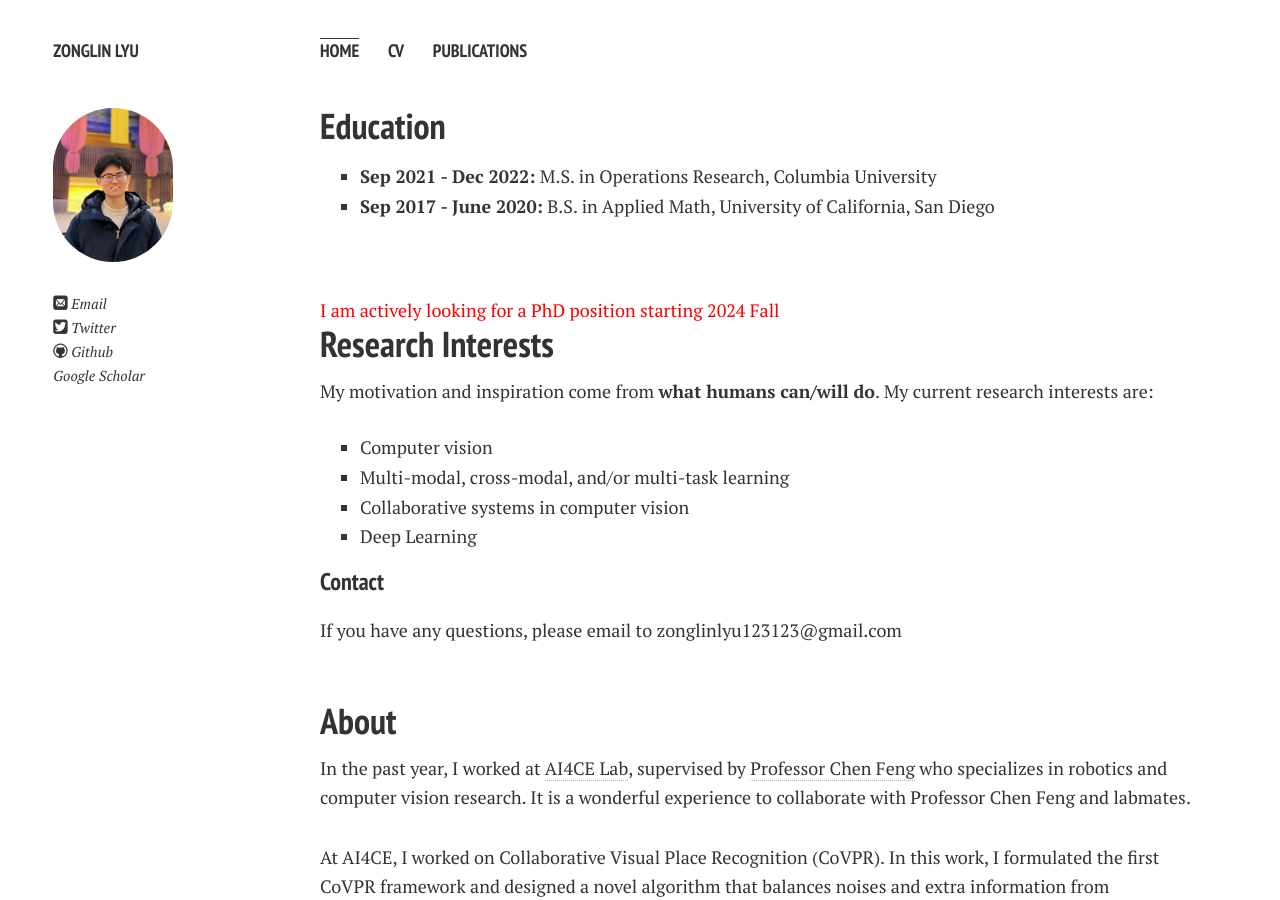
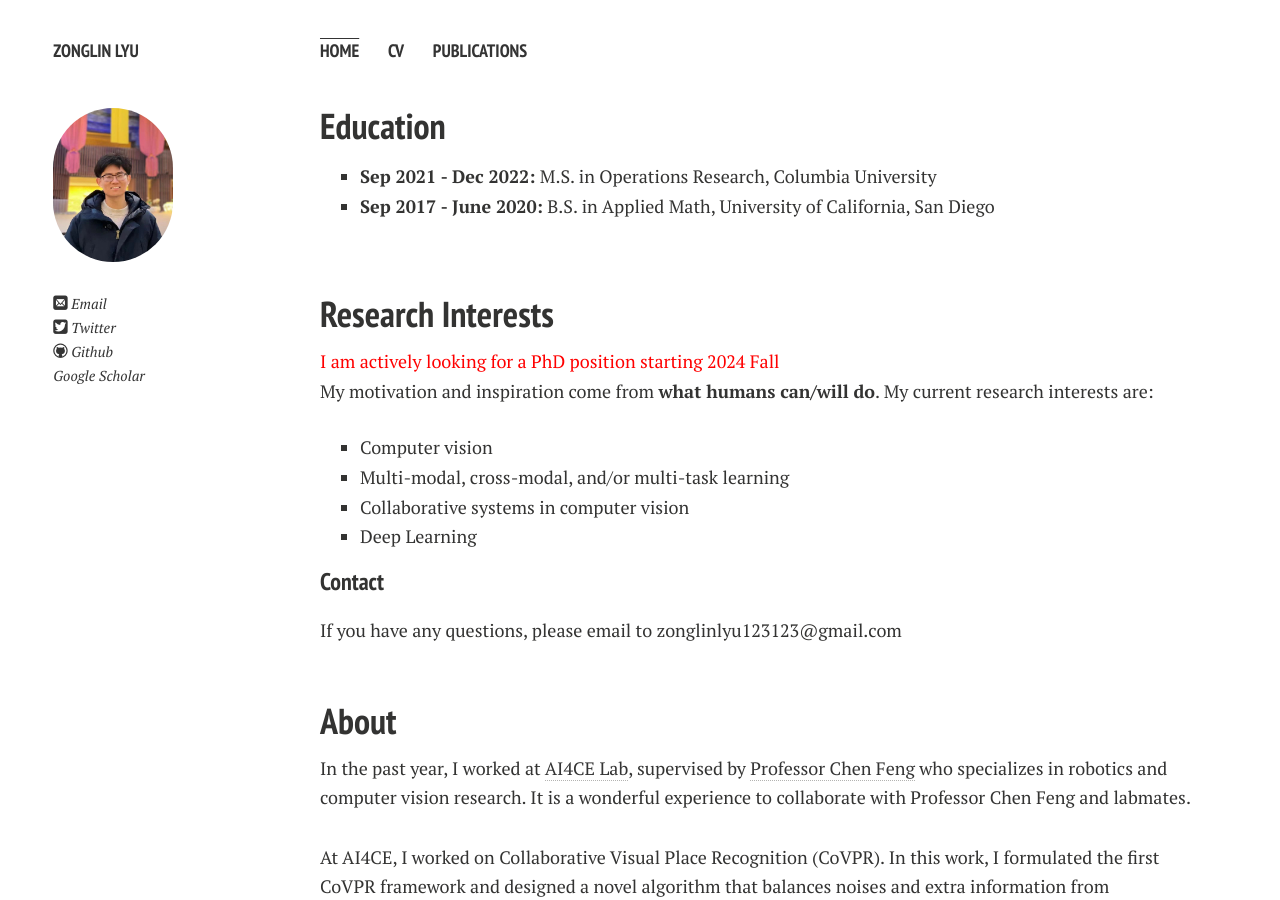
Before and after one commit to ZonglinL/ZonglinL.github.io, a Jekyll site: the page built from index.md, in a window 1280 px wide and 900 px high. Built offline with Jekyll 4.4.1, drawn with Linux system fonts in a browser that asks for light colours; nearby versions of some CDN libraries; comment, search, counter and statistics services are not loaded; a style sheet for code colours, icons or effects is not loaded; our own code applies the rules of GitHub Pages for plain Markdown files.

Commit message:
Update index.md

```diff
--- a/index.md
+++ b/index.md
@@ -9,10 +9,12 @@ layout: page
 
 <br>
 
-<font color='red'>I am actively looking for a PhD position starting 2024 Fall</font>
+
+
 
 ## Research Interests
 
+<font color='red'>I am actively looking for a PhD position starting 2024 Fall</font>
 
 My motivation and inspiration come from **what humans can/will do**. My current research interests are:
 * Computer vision
```
